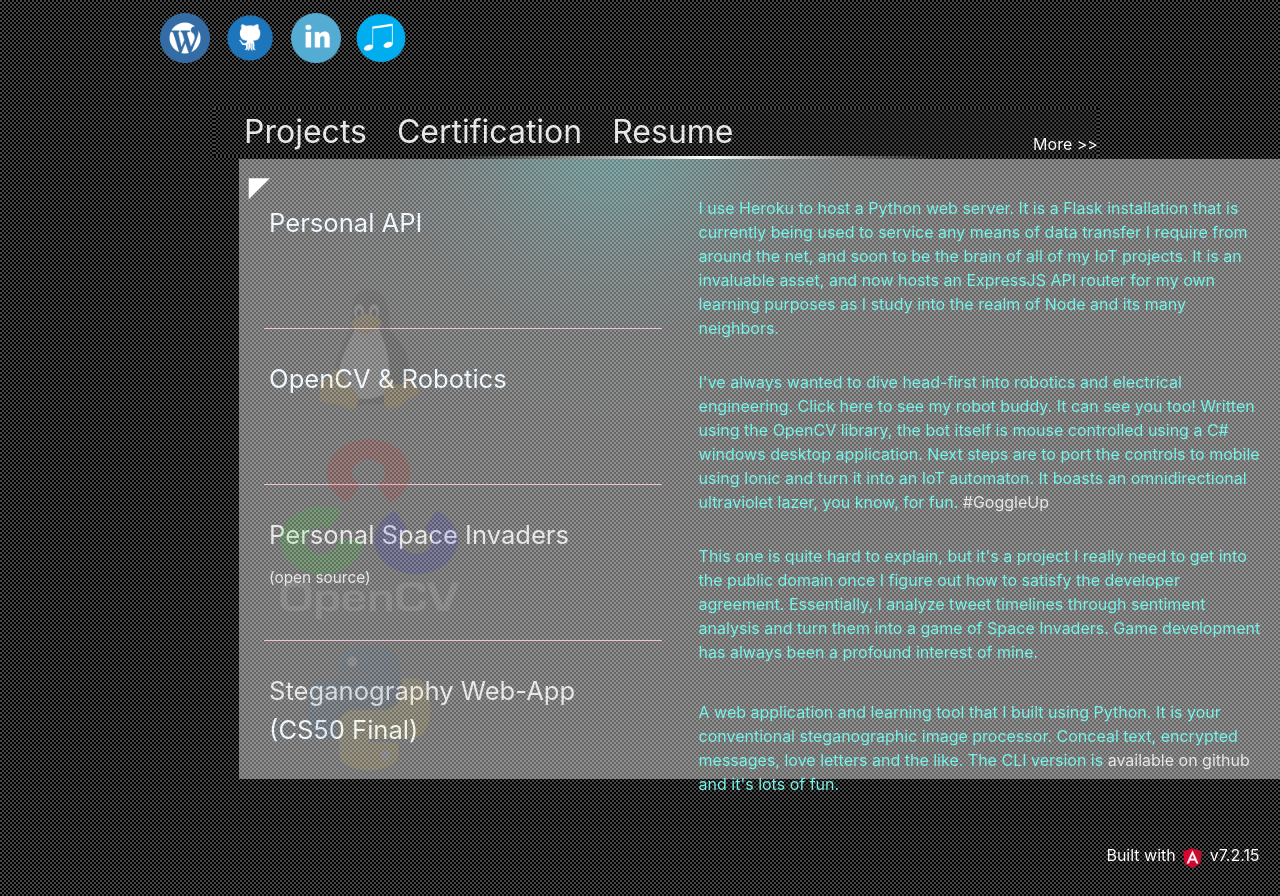
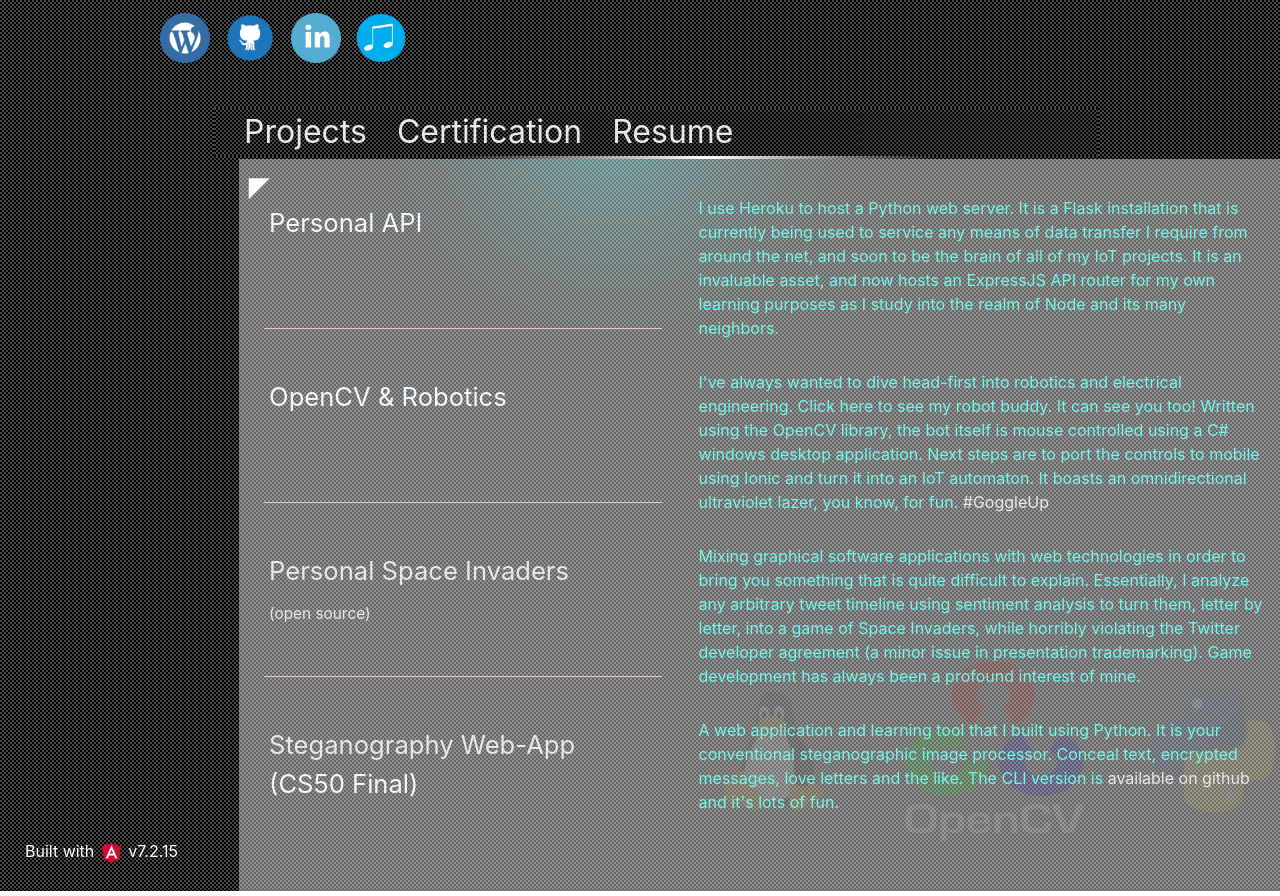
Before and after one commit to YoshiDesign/resume, an Angular app: page / in a window 1280 px wide. Shown: the part 180-1076 px from the top of the page. Built offline with nearby package versions, Linux system fonts and the light colour scheme.

Commit message:
UI cleanup

```diff
--- a/src/app/detail-window/detail-window.component.html
+++ b/src/app/detail-window/detail-window.component.html
@@ -11,7 +11,7 @@
             <div class="col-md-4 inline r-txt"><span (click)="showResume()" id="rHead" class="pri-txt">Resume</span>
 
             </div>
-            <div class="more">More >></div>
+            <!-- <div id="plusplus" class="more">More >></div> -->
             </div>
 
         </div>
@@ -23,12 +23,11 @@
 
                     <!-- MOBILE -->
                     <div class="col-md-12 sm-view">
-                            <div class="inner-img">
-
+                            <!-- <div class="inner-img">
                                     <img style="padding:30px;" src="assets/img/ln.png" alt="">
                                     <img src="assets/img/ocv.png" alt="">
                                     <img src="assets/img/py.png" alt="">
-                                </div>
+                                </div> -->
                         <h3 class="sm-h3">Personal API</h3>
                         <div class="display-sm">
                             <p class="p-desc-sm">I use Heroku to host a Python web server. It is a Flask installation that is currently being used to service any means of data transfer I require from around the net, and soon to be the brain of all of my IoT projects. It is an invaluable asset, and now hosts an ExpressJS API router for my own learning purposes as I study into the realm of Node and its many neighbors.</p>
@@ -39,34 +38,47 @@
                         </div>
                         <h3 class="sm-h3"><a href="http://anthonylyristis.com/pages/psi.html">Personal Space Invaders</a><br><a class="xs-text"  href="https://github.com/YoshiDesign/P.S.I.">(open source)</a></h3>
                         <div class="display-sm">
-                            <p class="p-desc-sm">This one is quite hard to explain, but it's a project I really need to get into the public domain once I figure out how to satisfy the developer agreement. Essentially, I analyze tweet timelines through sentiment analysis and turn them into a game of Space Invaders. Game development has always been a profound interest of mine.</p>
+                            <p class="p-desc-sm">Mixing graphical software applications with web technologies in order to bring you something that is quite difficult to explain. Essentially, I analyze any arbitrary tweet timeline using sentiment analysis to turn them, letter by letter, into a game of Space Invaders, while horribly violating the Twitter developer agreement (a minor issue in presentation trademarking). Game development has always been a profound interest of mine.</p>
                         </div>
                         <h3 class="sm-h3"><a href="alyrist.herokuapp.com">Steganography</a></h3>
                         <div class="display-sm">
                             <p class="p-desc-sm">A web application and learning tool that I built using Python. It is your conventional steganographic image processor. Conceal text, encrypted messages, love letters and the like. The CLI version is <a href="https://gist.github.com/YoshiDesign/015ad38535a5537eef2be1b333a009d1" target="_blank" >available on github</a> and it's lots of fun.</p>
                         </div>
                     </div>
-                    <!-- MOBILE -->
+                    <!-- /MOBILE -->
 
                     <div class="col-md-5 lg-view">
                         <p class="p-item">Personal API</p>
+                    </div>
+                    <div class="col-md-7 lg-view">
+                        <p class="p-desc">I use Heroku to host a Python web server. It is a Flask installation that is currently being used to service any means of data transfer I require from around the net, and soon to be the brain of all of my IoT projects. It is an invaluable asset, and now hosts an ExpressJS API router for my own learning purposes as I study into the realm of Node and its many neighbors.</p>
+                    </div>
 
+                    <div class="col-md-5 lg-view">
                         <p class="p-item">OpenCV &amp; Robotics</p>
+                    </div>
+                    <div class="col-md-7 lg-view">
+                        <p class="p-desc">I've always wanted to dive head-first into robotics and electrical engineering. Click here to see my robot buddy. It can see you too! Written using the OpenCV library, the bot itself is mouse controlled using a C# windows desktop application. Next steps are to port the controls to mobile using Ionic and turn it into an IoT automaton. It boasts an omnidirectional ultraviolet lazer, you know, for fun. <a href="https://twitter.com/hashtag/goggleup" target="_blank">#GoggleUp</a></p>
+                    </div>
                         <div class="inner-img">
                             <img style="padding:30px;" src="assets/img/ln.png" alt="">
                             <img src="assets/img/ocv.png" alt="">
                             <img src="assets/img/py.png" alt="">
                         </div>
+                    <div class="col-md-5 lg-view">
                         <p class="p-item"><a href="http://anthonylyristis.com/pages/psi.html">Personal Space Invaders</a><br><a class="xs-text" href="https://github.com/YoshiDesign/P.S.I.">(open source)</a></p>
+                    </div>
+                    <div class="col-md-7 lg-view">
+                        <p class="p-desc">Mixing graphical software applications with web technologies in order to bring you something that is quite difficult to explain. Essentially, I analyze any arbitrary tweet timeline using sentiment analysis to turn them, letter by letter, into a game of Space Invaders, while horribly violating the Twitter developer agreement (a minor issue in presentation trademarking). Game development has always been a profound interest of mine.</p>
+                    </div>
+                    <div class="col-md-5 lg-view">
                         <p class="p-item last-item"><a href="alyrist.herokuapp.com">Steganography Web-App</a> <br> (CS50 Final)</p><br>
                     </div>
                     <div class="col-md-7 lg-view">
-
-                        <p class="p-desc">I use Heroku to host a Python web server. It is a Flask installation that is currently being used to service any means of data transfer I require from around the net, and soon to be the brain of all of my IoT projects. It is an invaluable asset, and now hosts an ExpressJS API router for my own learning purposes as I study into the realm of Node and its many neighbors.</p>
-                        <p class="p-desc">I've always wanted to dive head-first into robotics and electrical engineering. Click here to see my robot buddy. It can see you too! Written using the OpenCV library, the bot itself is mouse controlled using a C# windows desktop application. Next steps are to port the controls to mobile using Ionic and turn it into an IoT automaton. It boasts an omnidirectional ultraviolet lazer, you know, for fun. <a href="https://twitter.com/hashtag/goggleup" target="_blank">#GoggleUp</a></p>
-                        <p class="p-desc">This one is quite hard to explain, but it's a project I really need to get into the public domain once I figure out how to satisfy the developer agreement. Essentially, I analyze tweet timelines through sentiment analysis and turn them into a game of Space Invaders. Game development has always been a profound interest of mine.</p>
                         <p class="p-desc">A web application and learning tool that I built using Python. It is your conventional steganographic image processor. Conceal text, encrypted messages, love letters and the like. The CLI version is <a href="https://gist.github.com/YoshiDesign/015ad38535a5537eef2be1b333a009d1" target="_blank" >available on github</a> and it's lots of fun.</p>
                     </div>
+
+
                 </div>
                 <!-- </Projects> -->
 
@@ -99,7 +111,7 @@
                             <p class="p-desc-sm">Computer Science for Business Professionals. Also taught by David Malan, this class focused more on the abstractions which computer science offers in your business domain. It covers everything from network architecure to cloud computing and security.</p>
                         </div>
                     </div>
-                    <!-- MOBILE  -->
+                    <!-- /MOBILE  -->
 
                     <div class="col-md-5 lg-view">
                         <p class="p-item">CompTIA A+</p>
--- a/src/styles.scss
+++ b/src/styles.scss
@@ -51,7 +51,7 @@
     display:inline;
 }
 .lg-view {
-    display:block;
+    display:inline-block;
 }
 .xs-text {
     font-size:$sm-text;
@@ -143,8 +143,10 @@
 }
 .footer {
     color:white;
-    padding:10px;
-    margin-top:50px;
+    position: absolute;
+    top: 100%;
+    margin-top: 219px;
+    margin-left: 25px;
 }
 .uni-img {
     width:50px;
@@ -240,11 +242,11 @@
     top: 51px;
     left: 10px;
     width: 1080px;
-    height: 620px;;
-    max-height:800px;
+    height: auto;
+    // max-height:800px;
     min-height: 500px;
     background: rgba(255, 255, 255, 0.4);
-    padding-bottom:50px;
+    // padding-bottom:50px;
 
 }
 
@@ -408,6 +410,10 @@
         height:25px;
     }
 
+    .footer{
+        margin-top:280px;
+    }
+
 }
 
 @media (max-width : $screen-md) {
@@ -491,10 +497,9 @@
         max-height:none;
     }
 
-    .footer {
-        margin-right: 35%;
+    .footer{
+        margin-top:440px;
     }
-
 
 }
 
@@ -502,4 +507,5 @@
     .intro-div {
         padding-left:10px;
     }
+
 }
```
Also changed, not shown: src/assets/img/bg_blu.png (deleted), src/assets/img/bg_main.png (deleted).
